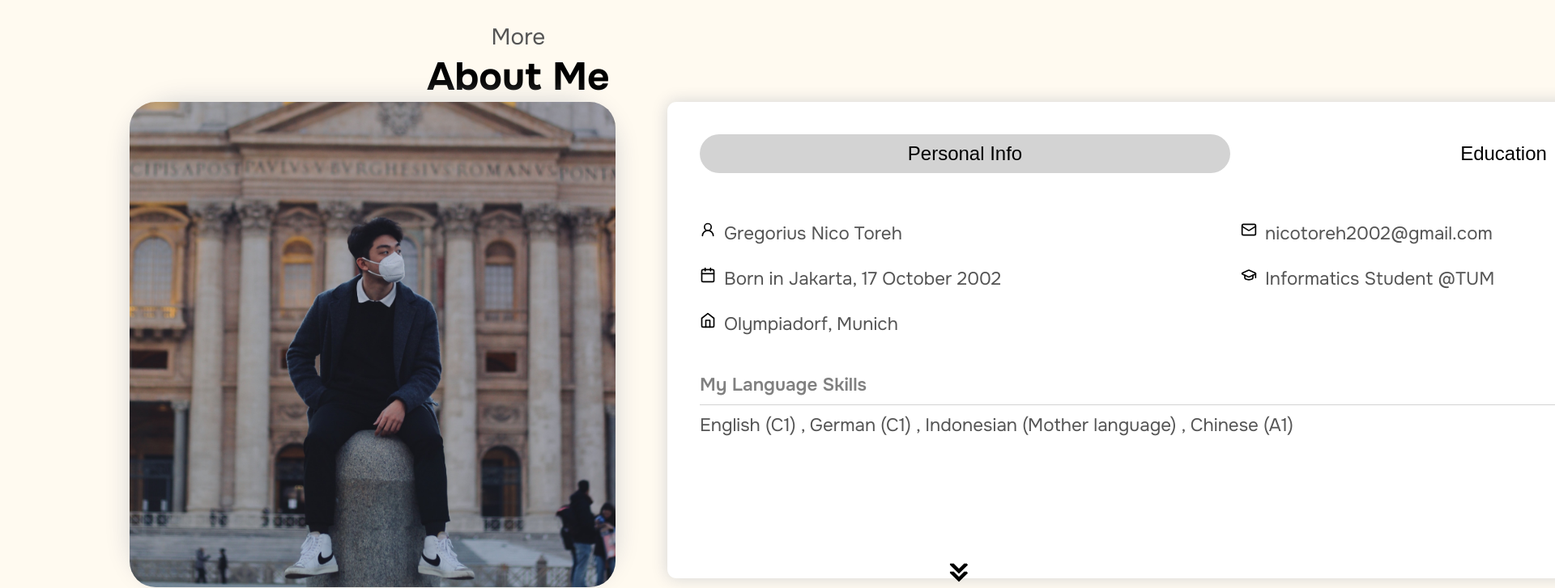
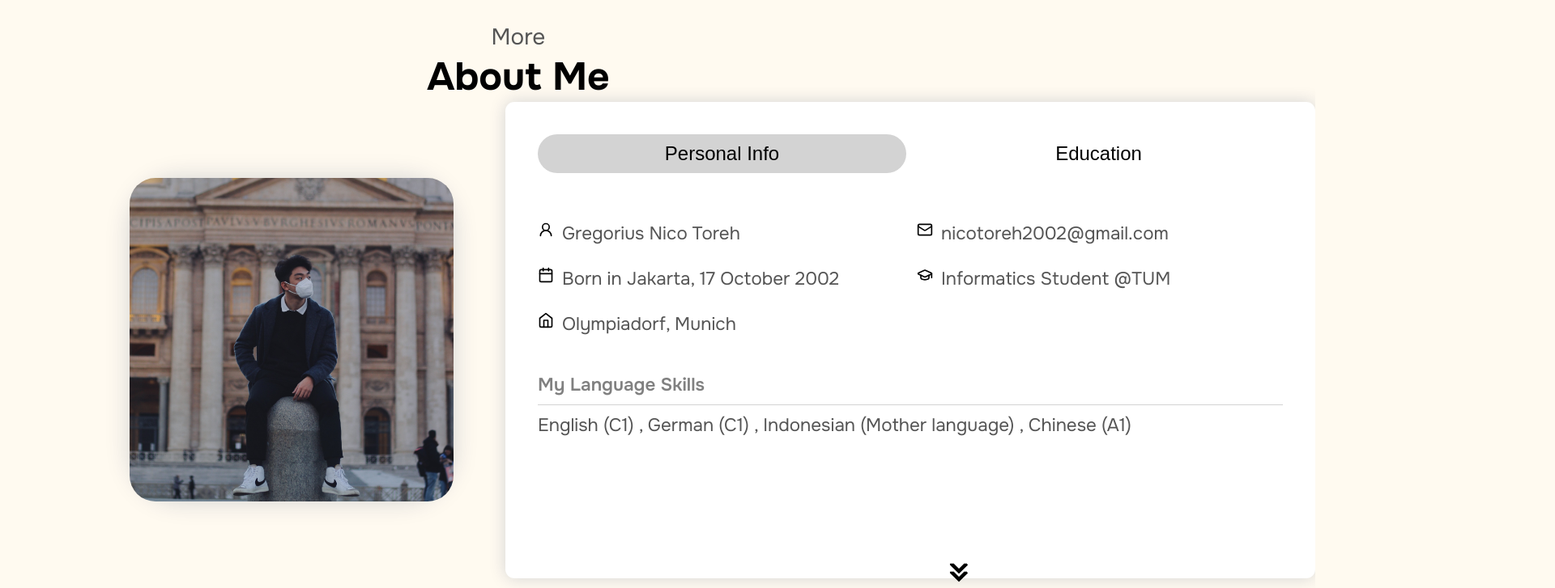
Before and after one commit to nicnicccc/persoWeb, a plain HTML site: page index.html in a window 1280 px wide. Shown: the part 900-1627 px from the top of the page at 81% size, 1920 px wide, since content can reach past the window. Drawn offline with Linux system fonts and the light colour scheme; a script that the page names is missing.

Commit message:
minor fix

```diff
--- a/style.css
+++ b/style.css
@@ -184,8 +184,8 @@ section {
 }
 .section__pic-container1 {
     display: flex;
-    height: 600px;
-    width: 600px;
+    height: 400px;
+    width: 400px;
     margin: auto 0;
     border-radius: 4rem;
     box-shadow: lightgrey 0 0 30px;
@@ -734,7 +734,7 @@ footer p {
 }
 .segmented-control-container {
     height: 600px;
-    width: 1400px;
+    width: 1000px;
     background-color: white;
     padding: 40px;
     border-radius: 0.7rem;
```
